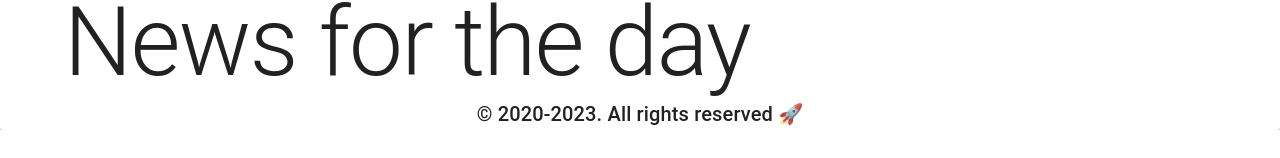
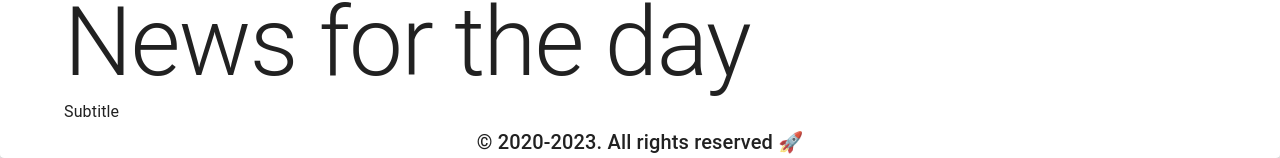
Before and after one commit to Shubhofficial1/react-poc, a React (Create React App) app: page / in a window 1280 px wide. Shown: the part 751-909 px from the top of the page. Before the commit the page ends 881 px from the top, so only its background shows below. Built offline with nearby package versions, Linux system fonts and the light colour scheme.

Commit message:
Added Eyebrow Component

```diff
--- a/src/App.js
+++ b/src/App.js
@@ -9,6 +9,7 @@ import Footer from "./components/Footer";
 import Typography from "./components/Typography";
 import Headline from "./components/Headline";
 import Body from "./components/Body";
+import Eyebrow from "./components/Eyebrow";
 
 const App = () => {
   const [name, setName] = useState("");
@@ -23,6 +24,7 @@ const App = () => {
 
   return (
     <>
+      {/* Body Component */}
       <Body>
         {/* Header Component */}
         <Header />
@@ -54,6 +56,9 @@ const App = () => {
 
           {/* Headline Component */}
           <Headline>News for the day</Headline>
+
+          {/* Eyebrow Component */}
+          <Eyebrow>Subtitle</Eyebrow>
         </Container>
         <Footer />
       </Body>
--- /dev/null
+++ b/src/components/Eyebrow.js
@@ -0,0 +1,8 @@
+import React from "react";
+import { Typography } from "@mui/material";
+
+const Eyebrow = ({ children }) => {
+  return <Typography variant="subtitle1">{children}</Typography>;
+};
+
+export default Eyebrow;
```
